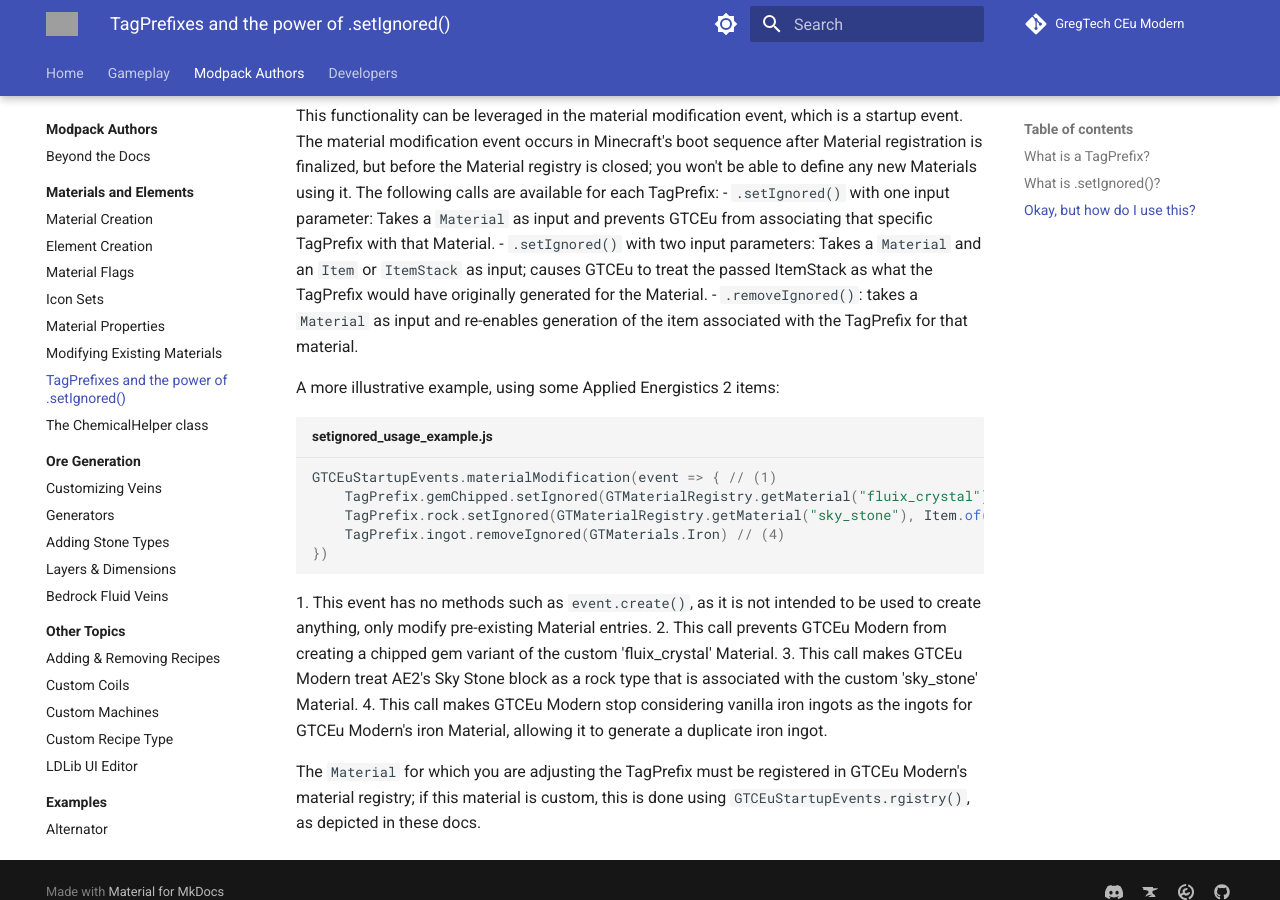
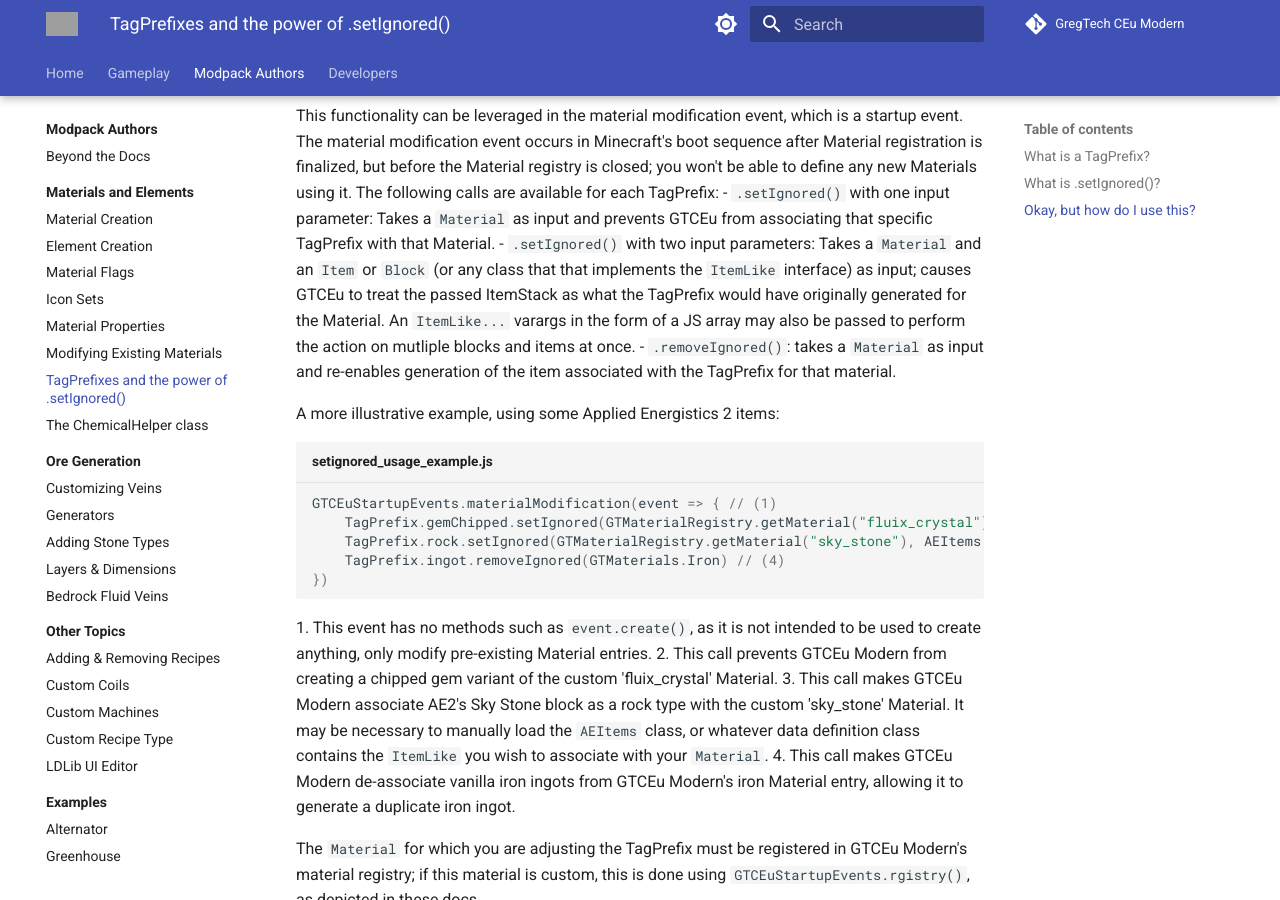
Before and after one commit to GregTechCEu/gtceu-modern-docs, an MkDocs documentation site: the page built from docs/Modpacks/Materials-and-Elements/TagPrefixes-and-the-power-of-.setIgnored().md, in a window 1280 px wide and 900 px high, scrolled down 845 px. Built offline with MkDocs 1.6.1 and Material for MkDocs 9.7.7, drawn with Linux system fonts in a browser that asks for light colours; comment, search, counter and statistics services are not loaded; grey boxes are pictures that could not be loaded.

Commit message:
Update TagPrefixes-and-the-power-of-.setIgnored().md
Made corrections to information concerning .setIgnored().

````diff
--- a/docs/Modpacks/Materials-and-Elements/TagPrefixes-and-the-power-of-.setIgnored().md
+++ b/docs/Modpacks/Materials-and-Elements/TagPrefixes-and-the-power-of-.setIgnored().md
@@ -24,7 +24,7 @@
 The material modification event occurs in Minecraft's boot sequence after Material registration is finalized, but before the Material registry is closed; you won't be able to define any new Materials using it.
 The following calls are available for each TagPrefix:
   - `.setIgnored()` with one input parameter: Takes a `Material` as input and prevents GTCEu from associating that specific TagPrefix with that Material.
-  - `.setIgnored()` with two input parameters: Takes a `Material` and an `Item` or `ItemStack` as input; causes GTCEu to treat the passed ItemStack as what the TagPrefix would have originally generated for the Material.
+  - `.setIgnored()` with two input parameters: Takes a `Material` and an `Item` or `Block` (or any class that that implements the `ItemLike` interface) as input; causes GTCEu to treat the passed ItemStack as what the TagPrefix would have originally generated for the Material. An `ItemLike...` varargs in the form of a JS array may also be passed to perform the action on mutliple blocks and items at once.
   - `.removeIgnored()`: takes a `Material` as input and re-enables generation of the item associated with the TagPrefix for that material.
 
 A more illustrative example, using some Applied Energistics 2 items:
@@ -32,13 +32,13 @@
   ```js title="setignored_usage_example.js"
   GTCEuStartupEvents.materialModification(event => { // (1)
       TagPrefix.gemChipped.setIgnored(GTMaterialRegistry.getMaterial("fluix_crystal")) // (2)
-      TagPrefix.rock.setIgnored(GTMaterialRegistry.getMaterial("sky_stone"), Item.of("ae2:sky_stone").getItem()) // (3)
+      TagPrefix.rock.setIgnored(GTMaterialRegistry.getMaterial("sky_stone"), AEItems.SKY_STONE_BLOCK) // (3)
       TagPrefix.ingot.removeIgnored(GTMaterials.Iron) // (4)
   })
   ```
   1. This event has no methods such as `event.create()`, as it is not intended to be used to create anything, only modify pre-existing Material entries.
   2. This call prevents GTCEu Modern from creating a chipped gem variant of the custom 'fluix_crystal' Material.
-  3. This call makes GTCEu Modern treat AE2's Sky Stone block as a rock type that is associated with the custom 'sky_stone' Material.
-  4. This call makes GTCEu Modern stop considering vanilla iron ingots as the ingots for GTCEu Modern's iron Material, allowing it to generate a duplicate iron ingot.
+  3. This call makes GTCEu Modern associate AE2's Sky Stone block as a rock type with the custom 'sky_stone' Material. It may be necessary to manually load the `AEItems` class, or whatever data definition class contains the `ItemLike` you wish to associate with your `Material`.
+  4. This call makes GTCEu Modern de-associate vanilla iron ingots from GTCEu Modern's iron Material entry, allowing it to generate a duplicate iron ingot.
 
 The `Material` for which you are adjusting the TagPrefix must be registered in GTCEu Modern's material registry; if this material is custom, this is done using `GTCEuStartupEvents.rgistry()`, as depicted in these docs.
````
